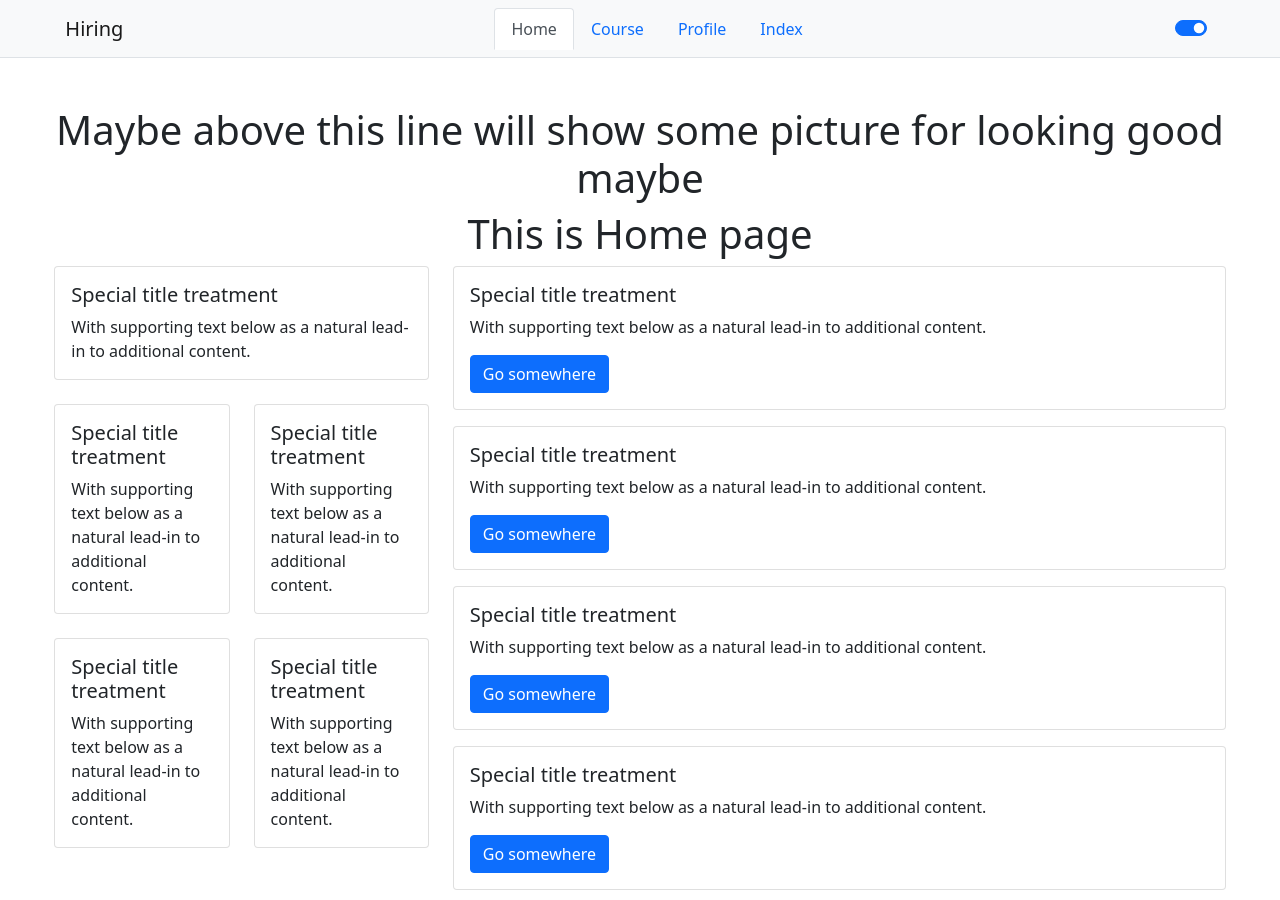
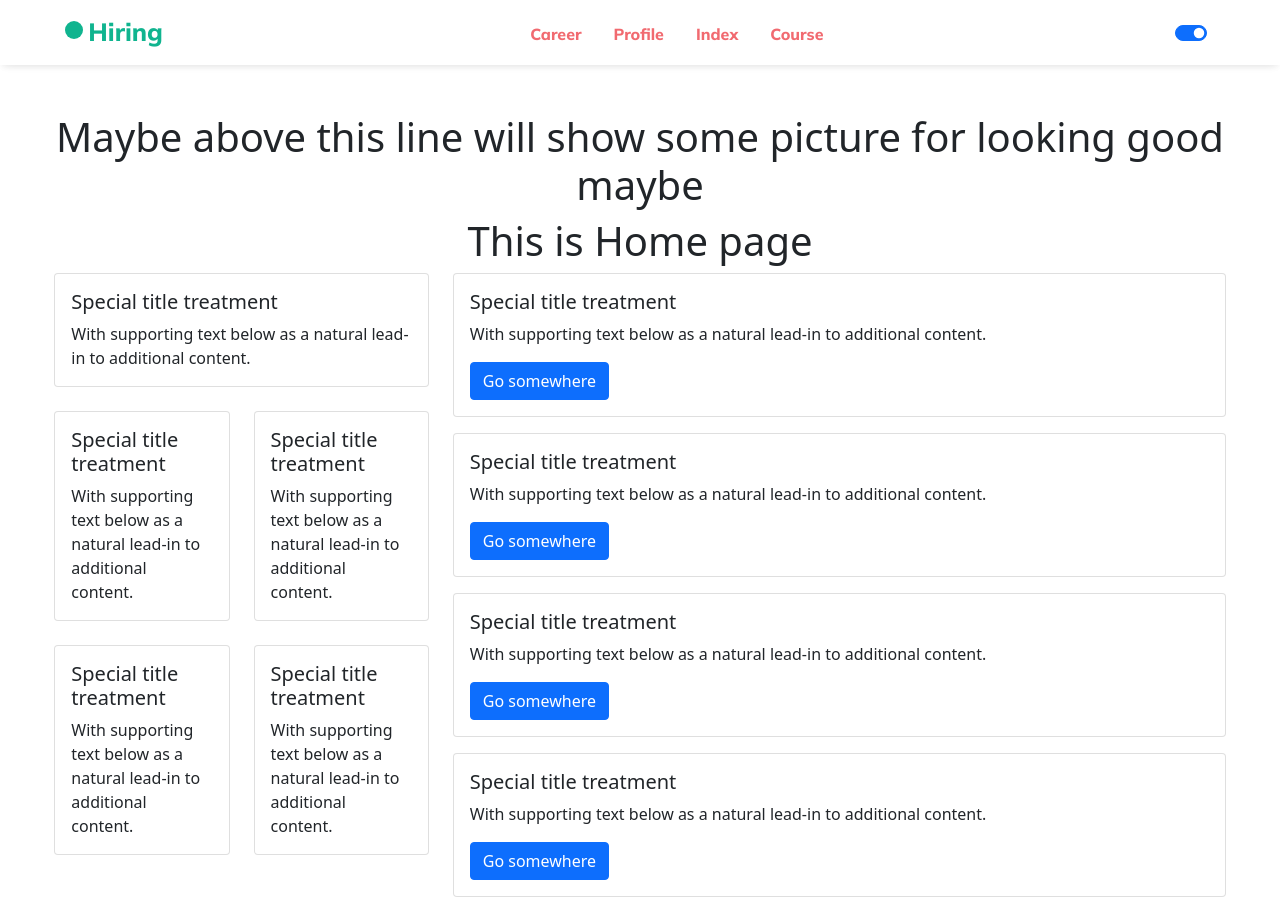
Before and after one commit to kang-van-gent/Hiring, a website: page public/home.html in a window 1280 px wide. Shown: the top 900 px of the page. Drawn offline with nearby package versions, Linux system fonts and the light colour scheme.

Commit message:
a little bit navbar

```diff
--- /dev/null
+++ b/public/home.css
@@ -0,0 +1,39 @@
+nav.navbar{
+    background-color: #ffffff;
+    width: 100%;
+    height:65px;
+
+    box-shadow: rgba(0, 0, 0, 0.1) 0px 4px 10px -5px, rgba(0, 0, 0, 0.05) 0px 4px 6px -2px;
+
+
+}
+
+p.free{
+    width: 18px;
+    height: 18px;
+    margin-top: 8px;
+    margin-right: 5px;
+    border-radius: 50px;
+    background-color: #10B48F;
+    float: left;
+
+}
+
+a.navbar-brand{
+
+    font-size: 25px;
+    font-family: 'Mulish', sans-serif;
+    font-weight: 800;
+    color: #10B48F;
+    cursor: pointer;
+
+
+}
+
+A.nav-link {
+    font-size: 16px;
+    font-family: 'Mulish', sans-serif;
+    font-weight: 800;
+    color: #F16A70;
+
+}
--- a/public/home.html
+++ b/public/home.html
@@ -7,10 +7,19 @@
     <meta name="viewport" content="width=device-width, initial-scale=1.0">
     <title>Hiring</title>
 
-    <link href="https://fonts.googleapis.com/css?family=Montserrat:400,700|Raleway:300,600" rel="stylesheet">
+    <link href="home.css" rel="stylesheet">
+
+    <link href="https://fonts.googleapis.com/css?family=Montserrat:400,800|Raleway:300,600" rel="stylesheet">
+    <link href="https://fonts.googleapis.com/css2?family=Mulish:wght@800&display=swap" rel="stylesheet">
+
+
+
+
     <meta name="viewport" content="width=device-width, initial-scale=1">
     <script src="http://ajax.googleapis.com/ajax/libs/jquery/1.7.1/jquery.min.js" type="text/javascript"></script>
     <script src="https://kit.fontawesome.com/2574429583.js" crossorigin="anonymous"></script>
+
+
     <link href="https://cdn.jsdelivr.net/npm/bootstrap@5.0.2/dist/css/bootstrap.min.css" rel="stylesheet"
         integrity="sha384-EVSTQN3/azprG1Anm3QDgpJLIm9Nao0Yz1ztcQTwFspd3yD65VohhpuuCOmLASjC" crossorigin="anonymous">
     <script src="https://cdn.jsdelivr.net/npm/bootstrap@5.0.2/dist/js/bootstrap.bundle.min.js"
@@ -27,24 +36,35 @@
 
 <body>
 
-    <nav class="navbar nav-tabs navbar-light bg-light">
+    <nav class="navbar ">
         <div class="container-fluid col-sm-11">
-            <a class="navbar-brand">Hiring</a>
+
+            <a class="navbar-brand"><p class="free"></p>Hiring</a>
+
             <ul class="nav justify-content-center">
+
                 <li class="nav-item">
-                    <a class="nav-link active" aria-current="page" href="home.html">Home</a>
+                    <a class="nav-link active" aria-current="page" href="home.html">Career</a>
                 </li>
-                <li class="nav-item">
-                    <a class="nav-link" href="course.html">Course</a>
-                </li>
+
                 <li class="nav-item">
                     <a class="nav-link" href="profile.html">Profile</a>
                 </li>
+
                 <li class="nav-item">
                     <a class="nav-link" href="index.html">Index</a>
                 </li>
 
+                <li class="nav-item">
+                    <a class="nav-link" href="course.html">Course</a>
+                </li>
+
             </ul>
+
+
+
+
+
             <form class="d-flex">
 
                 <div class="form-check form-switch">
```
